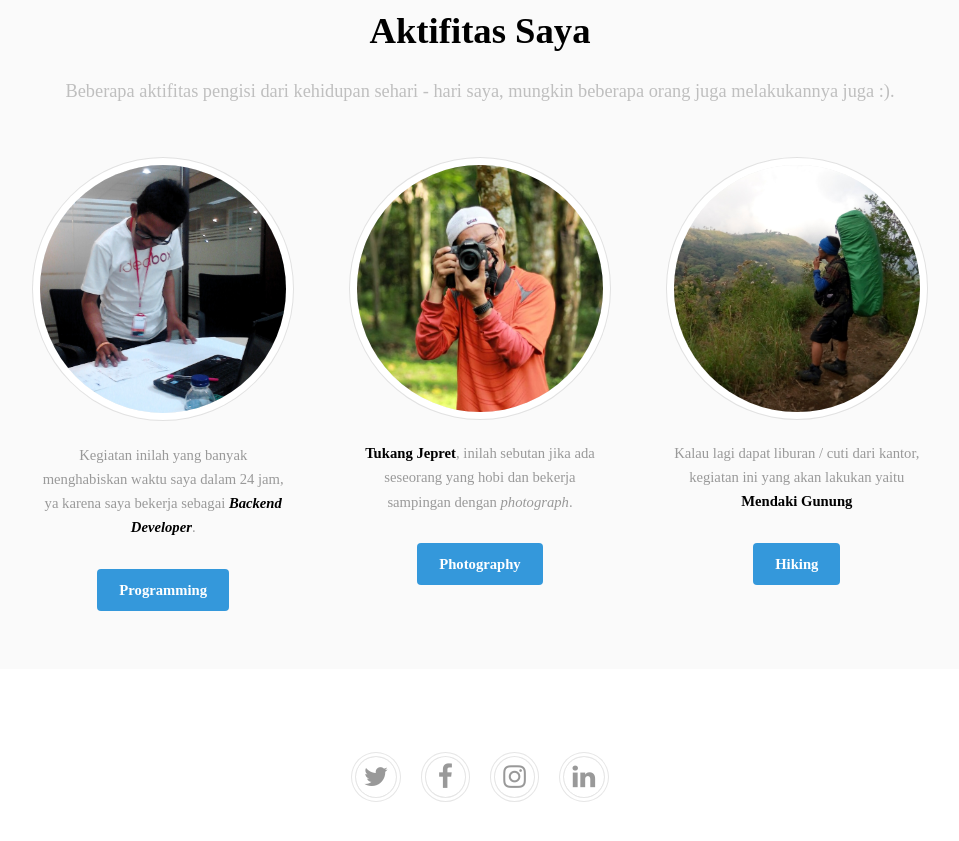
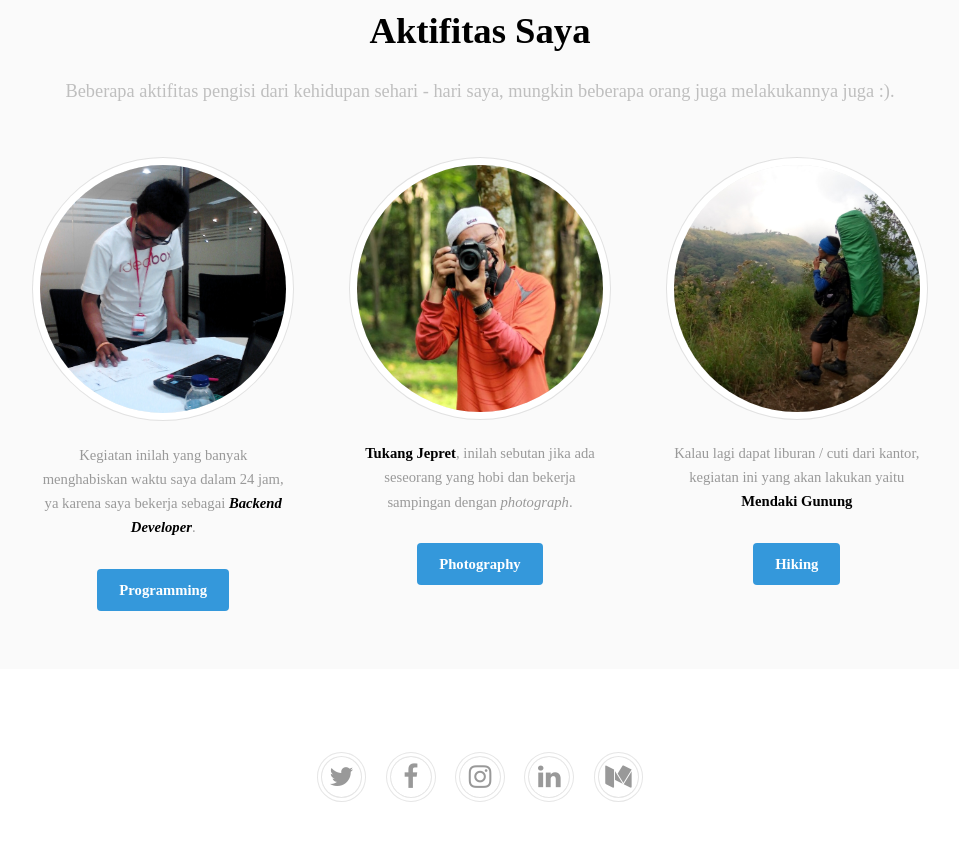
Before and after one commit to akuikialie/akuikialie.github.io, a plain HTML site: page index.html in a window 1280 px wide. Shown: the part 2040-2881 px from the top of the page, without its empty margins (160-1119 px from the left). Drawn offline with Linux system fonts and the light colour scheme; a web font is replaced by a local one.

Commit message:
add icon medium

```diff
--- a/index.html
+++ b/index.html
@@ -117,6 +117,7 @@
                     <li><a href="https://www.facebook.com/akuikialie" class="icon fa-facebook"><span class="label">Facebook</span></a></li>
                     <li><a href="https://www.instagram.com/akuikialie/" class="icon fa-instagram"><span class="label">Instagram</span></a></li>
                     <li><a href="https://www.linkedin.com/in/achmad-ali-liesmana-4776284a" class="icon fa-linkedin"><span class="label">Linkedin</span></a></li>
+                    <li><a href="https://medium.com/@akuikialie" class="icon fa-medium"><span class="label">Medium</span></a></li>
                 </ul>
             </div>
         </footer>
```
